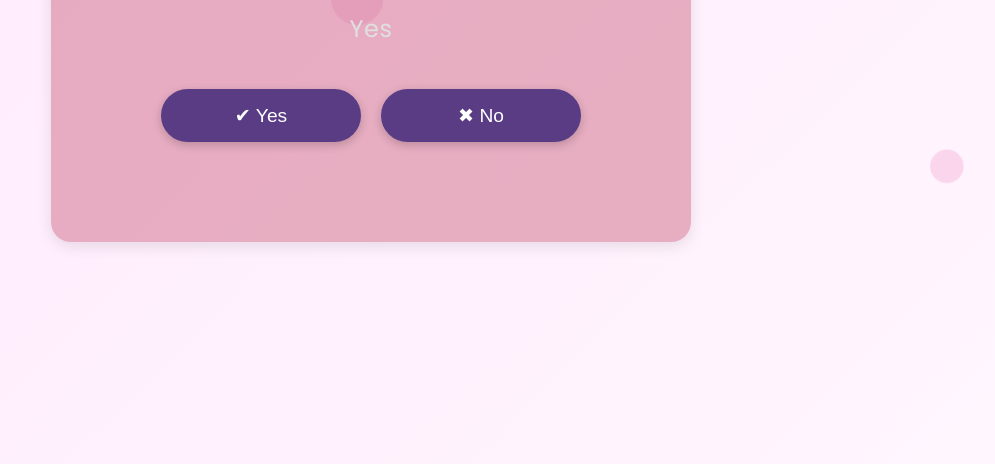
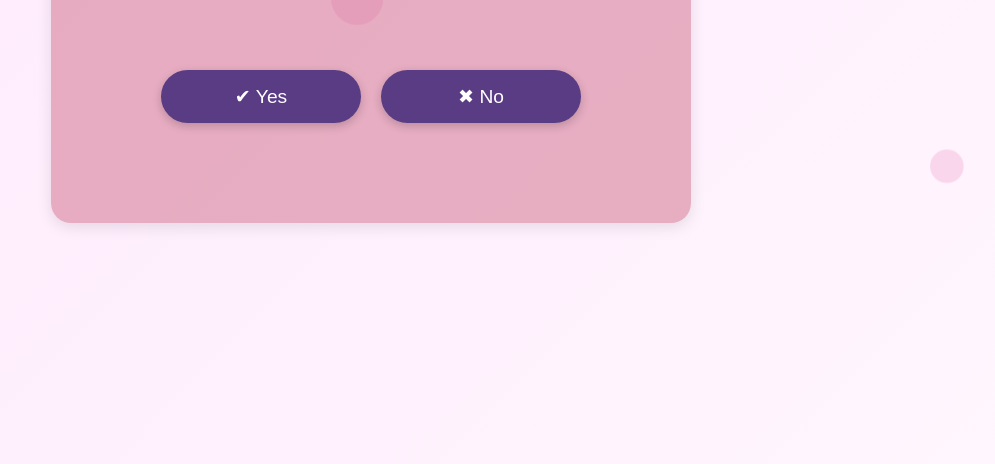
Before and after one commit to AryaDuhan/Question, a plain HTML site: page index.html in a window 1280 px wide. Shown: the part 336-800 px from the top of the page, without its empty margins (269-1264 px from the left). Drawn offline with Linux system fonts and the light colour scheme.

Commit message:
reverted the changes

```diff
--- a/index.html
+++ b/index.html
@@ -15,7 +15,9 @@
 
     <div class="container">
       <h1>Choose</h1>
-      <p>Yes</p>
+      <p>
+        <!--insert question-->
+      </p>
       <div class="buttons">
         <button id="yesBtn">✔ Yes</button>
         <button id="noBtn">✖ No</button>
```
